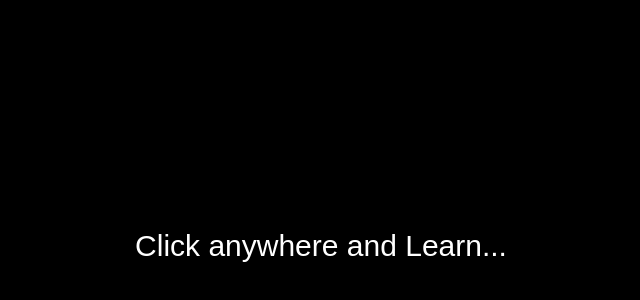
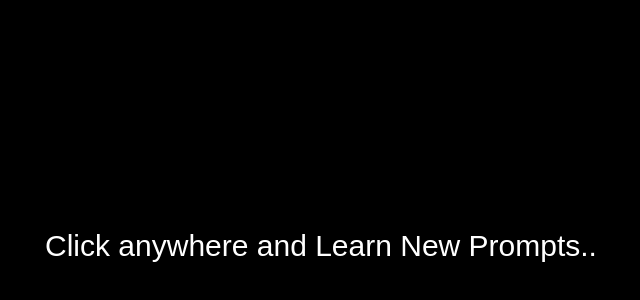
Before and after one commit to mrbharadvaja/learn, a plain HTML site: page index.html in a window 1280 px wide. Shown: the part 154-454 px from the top of the page, without its empty margins (319-959 px from the left). Drawn offline with Linux system fonts and the light colour scheme.

Commit message:
Update index.html

```diff
--- a/index.html
+++ b/index.html
@@ -76,7 +76,7 @@
     </style>
 </head>
 <body>
-    <div id="message">Click anywhere and Learn...</div>
+    <div id="message">Click anywhere and Learn New Prompts..</div>
     <div id="progress-container">
         <div id="progress-bar"></div>
     </div>
```
